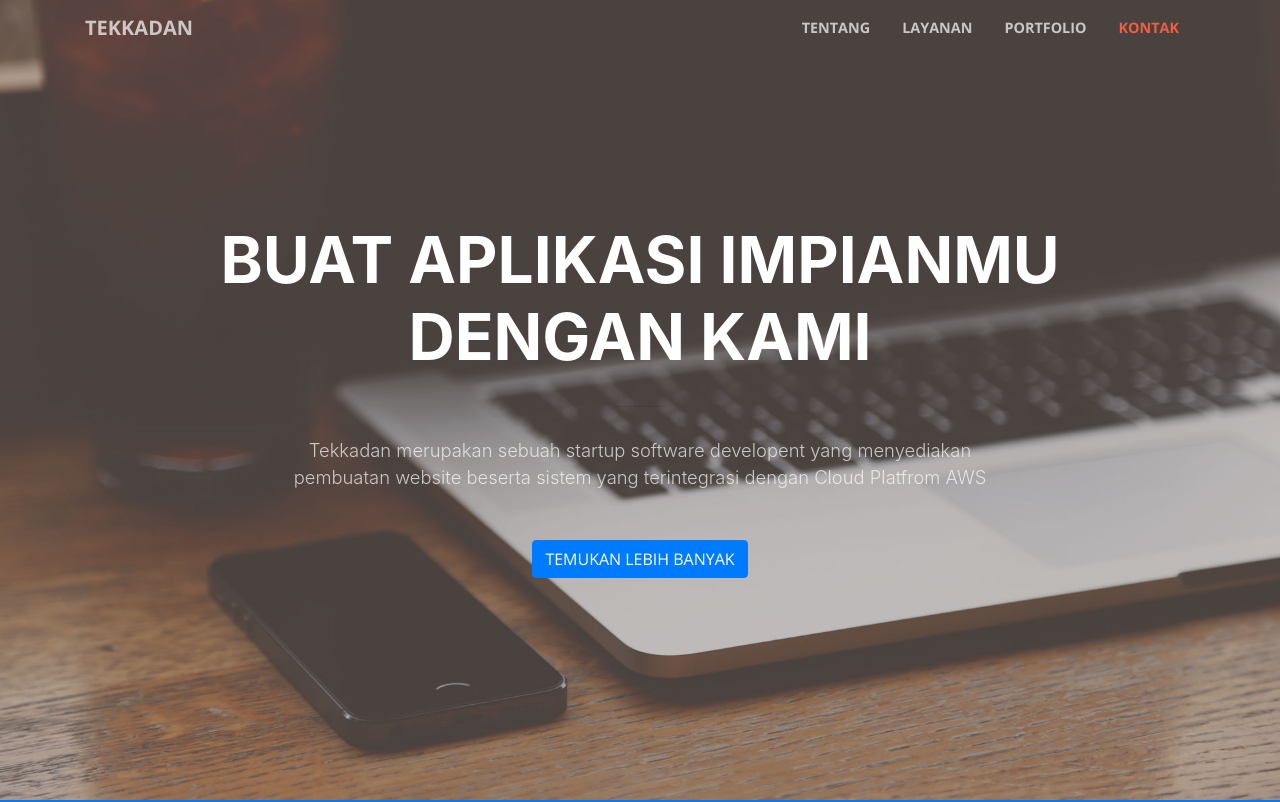
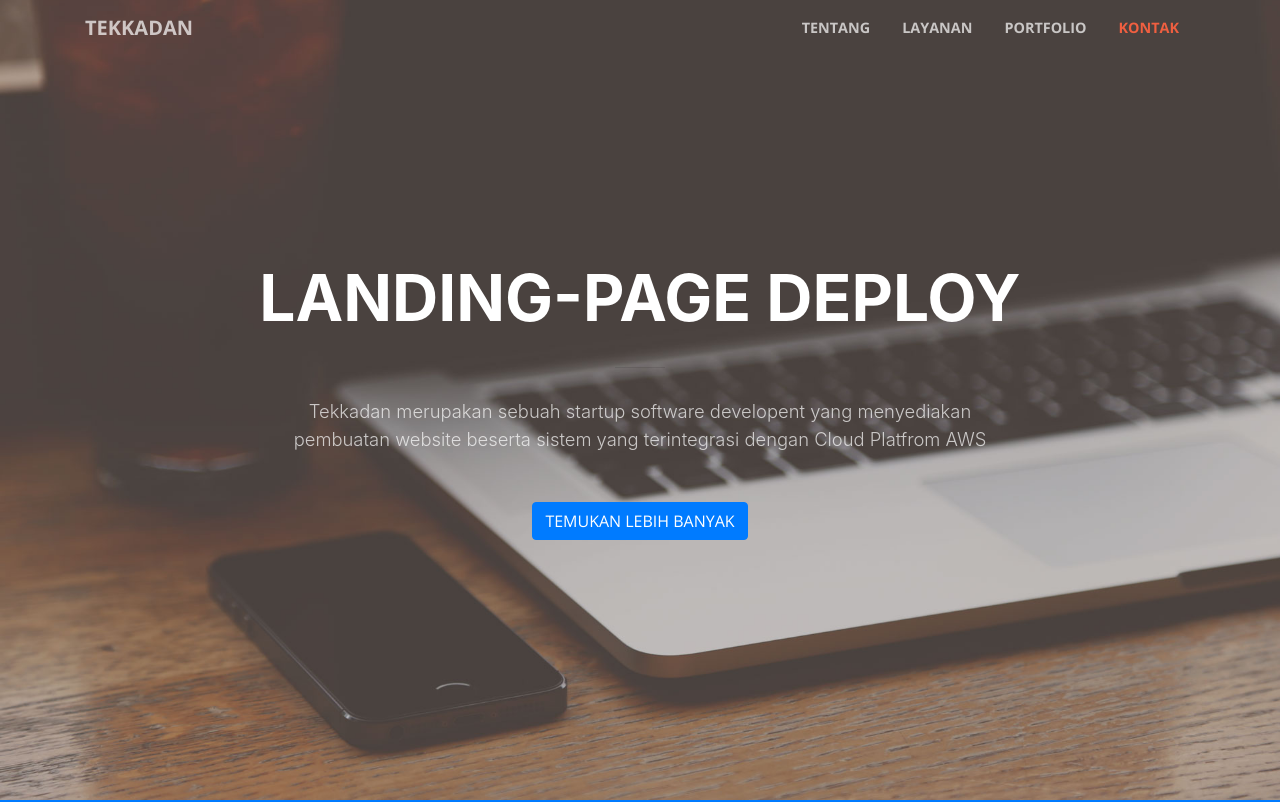
Before and after one commit to indrapurnomo/web-test, a website with bundled scripts: page index.html in a window 1280 px wide. Shown: the top 802 px of the page. Built offline with nearby package versions, Linux system fonts and the light colour scheme.

Commit message:
edit index.html

```diff
--- a/index.html
+++ b/index.html
@@ -59,7 +59,7 @@
       <div class="row">
         <div class="col-lg-10 mx-auto">
           <h1 class="text-uppercase">
-            <strong>Buat Aplikasi Impianmu dengan kami</strong>
+            <strong>Landing-page deploy</strong>
           </h1>
           <hr>
         </div>
```
